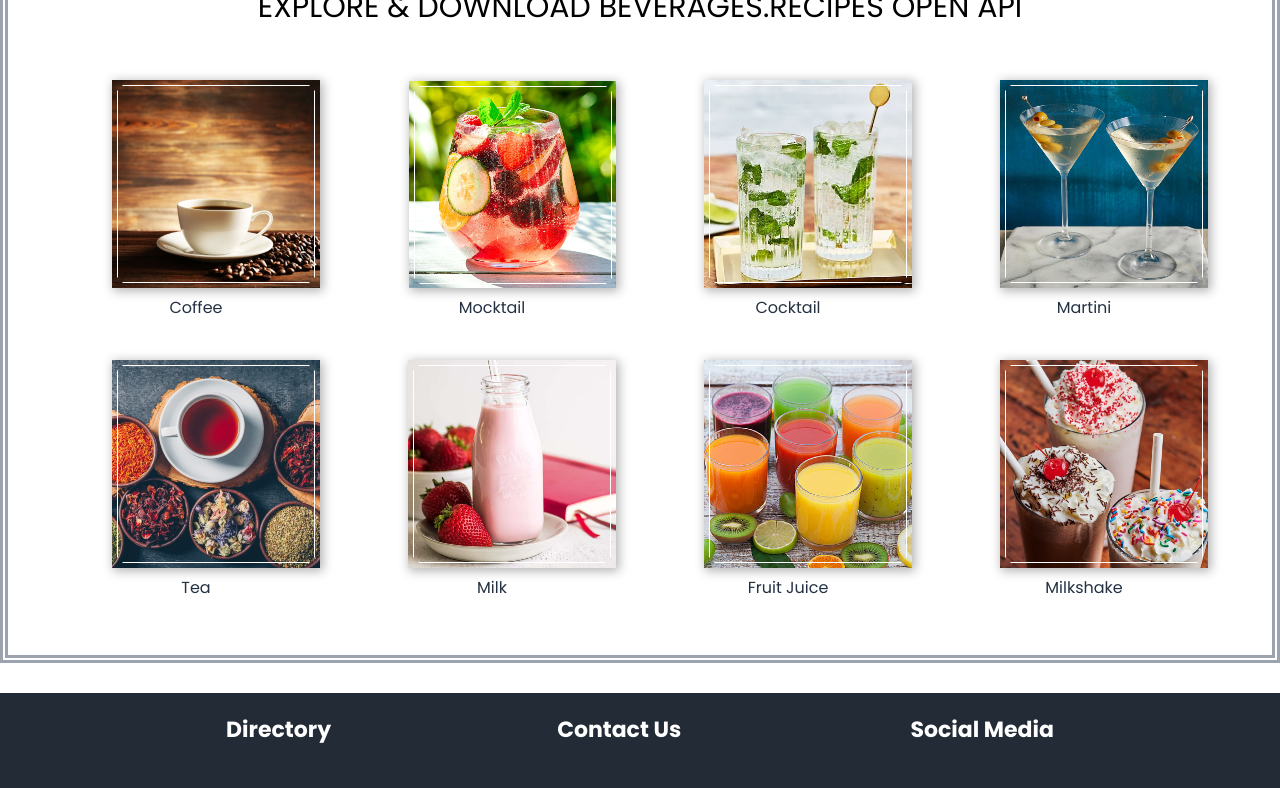
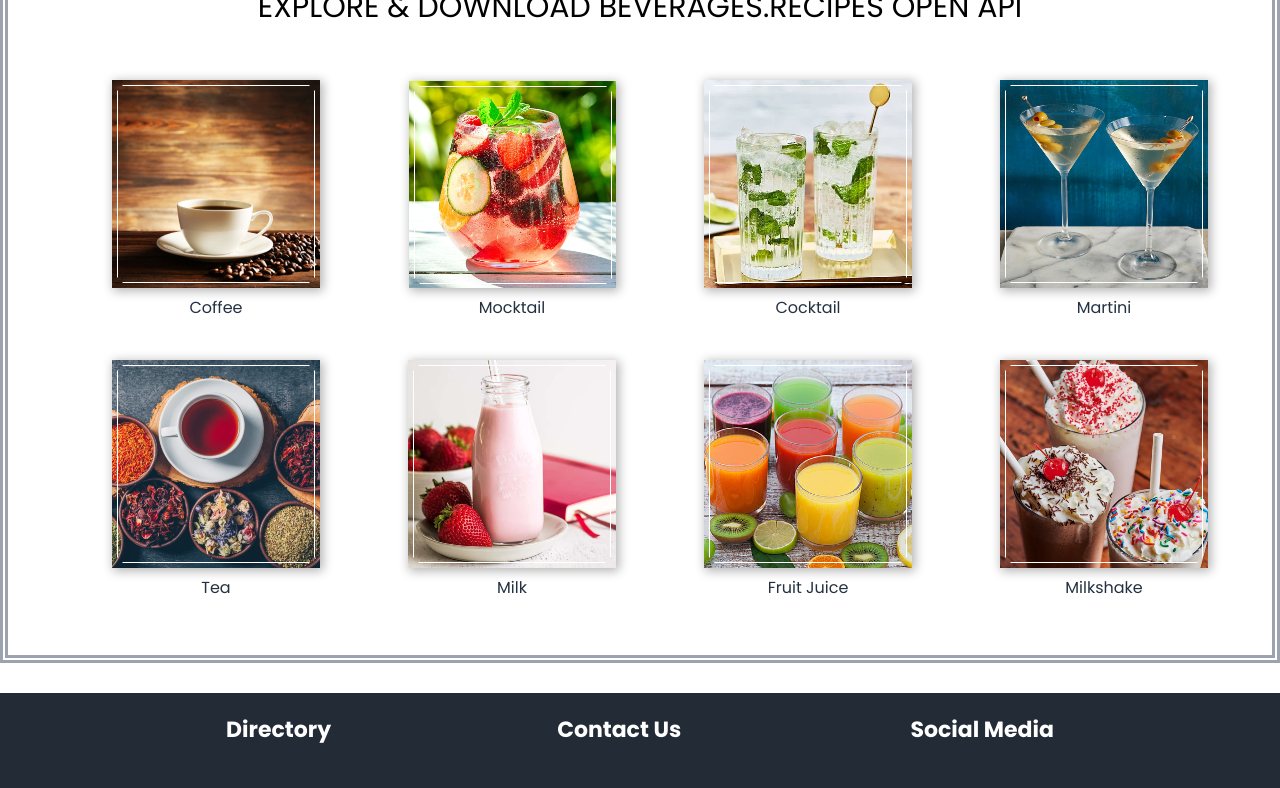
Before and after one commit to JackSlater99/Beverages.Recipes-API, a React (Create React App) app in the folder front-end/capstone/: page / in a window 1280 px wide. Shown: the part 394-1182 px from the top of the page. Built offline with nearby package versions, Linux system fonts and the light colour scheme; no server answers.

Commit message:
missing db image links merged

```diff
--- a/front-end/capstone/src/components/homepage/Homepage.js
+++ b/front-end/capstone/src/components/homepage/Homepage.js
@@ -10,8 +10,7 @@ import milk from "../../images/milk.jpeg";
 import milkshakes from "../../images/milkshakes.jpeg";
 import fruitjuice from "../../images/fruitjuice.jpeg";
 
-
-const Homepage = ({ }) => {
+const Homepage = ({}) => {
   return (
     <div className="border-double border-8 border-gray-400 py-10 px-10 mt-20">
       <section className="">
@@ -27,7 +26,7 @@ const Homepage = ({ }) => {
             <div className="max-w-min">
               <HashLink smooth to={"/recipes#coffee"}>
                 <img className="" src={coffee}></img>
-                <p className="text-center pr-16 ">Coffee</p>
+                <p className="text-center">Coffee</p>
               </HashLink>
             </div>
           </li>
@@ -35,7 +34,7 @@ const Homepage = ({ }) => {
             <div className="max-w-min">
               <HashLink smooth to={"/recipes#mocktail"}>
                 <img className="" src={mocktail}></img>
-                <p className="text-center pr-16 ">Mocktail</p>
+                <p className="text-center ">Mocktail</p>
               </HashLink>
             </div>
           </li>
@@ -43,7 +42,7 @@ const Homepage = ({ }) => {
             <div className="max-w-min">
               <HashLink smooth to={"/recipes#cocktail"}>
                 <img className="" src={cocktail}></img>
-                <p className="text-center pr-16 ">Cocktail</p>
+                <p className="text-center">Cocktail</p>
               </HashLink>
             </div>
           </li>
@@ -51,7 +50,7 @@ const Homepage = ({ }) => {
             <div className="max-w-min">
               <HashLink smooth to={"/recipes#martini"}>
                 <img className="" src={martini}></img>
-                <p className="text-center pr-16 ">Martini</p>
+                <p className="text-center">Martini</p>
               </HashLink>
             </div>
           </li>
@@ -59,7 +58,7 @@ const Homepage = ({ }) => {
             <div className="max-w-min">
               <HashLink smooth to={"/recipes#tea"}>
                 <img className="" src={tea}></img>
-                <p className="text-center pr-16 ">Tea</p>
+                <p className="text-center">Tea</p>
               </HashLink>
             </div>
           </li>
@@ -67,7 +66,7 @@ const Homepage = ({ }) => {
             <div className="max-w-min">
               <HashLink smooth to={"/recipes#milk"}>
                 <img className="" src={milk}></img>
-                <p className="text-center pr-16 ">Milk</p>
+                <p className="text-center">Milk</p>
               </HashLink>
             </div>
           </li>
@@ -75,7 +74,7 @@ const Homepage = ({ }) => {
             <div className="max-w-min">
               <HashLink smooth to={"/recipes#fruit"}>
                 <img className="" src={fruitjuice}></img>
-                <p className="text-center pr-16 ">Fruit Juice</p>
+                <p className="text-center">Fruit Juice</p>
               </HashLink>
             </div>
           </li>
@@ -83,7 +82,7 @@ const Homepage = ({ }) => {
             <div className="max-w-min">
               <HashLink smooth to={"/recipes#milkshake"}>
                 <img className="" src={milkshakes}></img>
-                <p className="text-center pr-16 ">Milkshake</p>
+                <p className="text-center">Milkshake</p>
               </HashLink>
             </div>
           </li>
```
